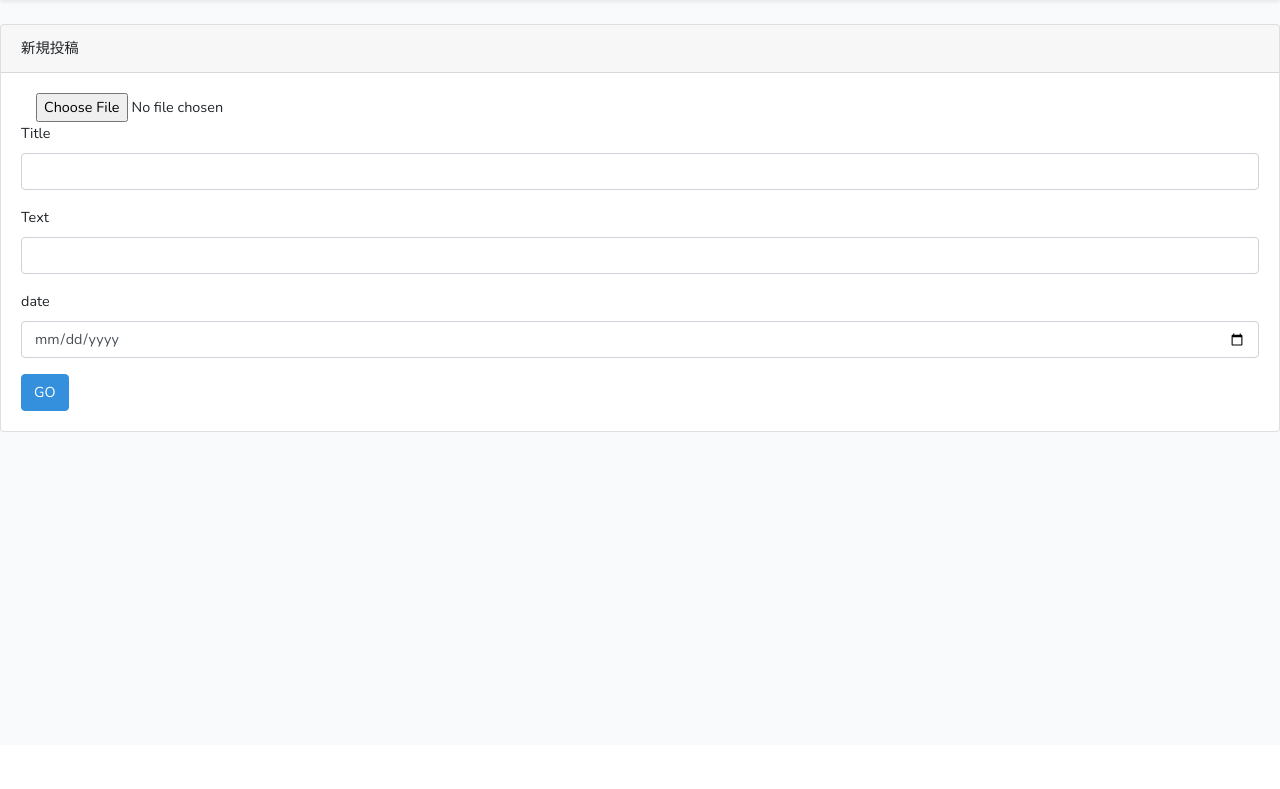
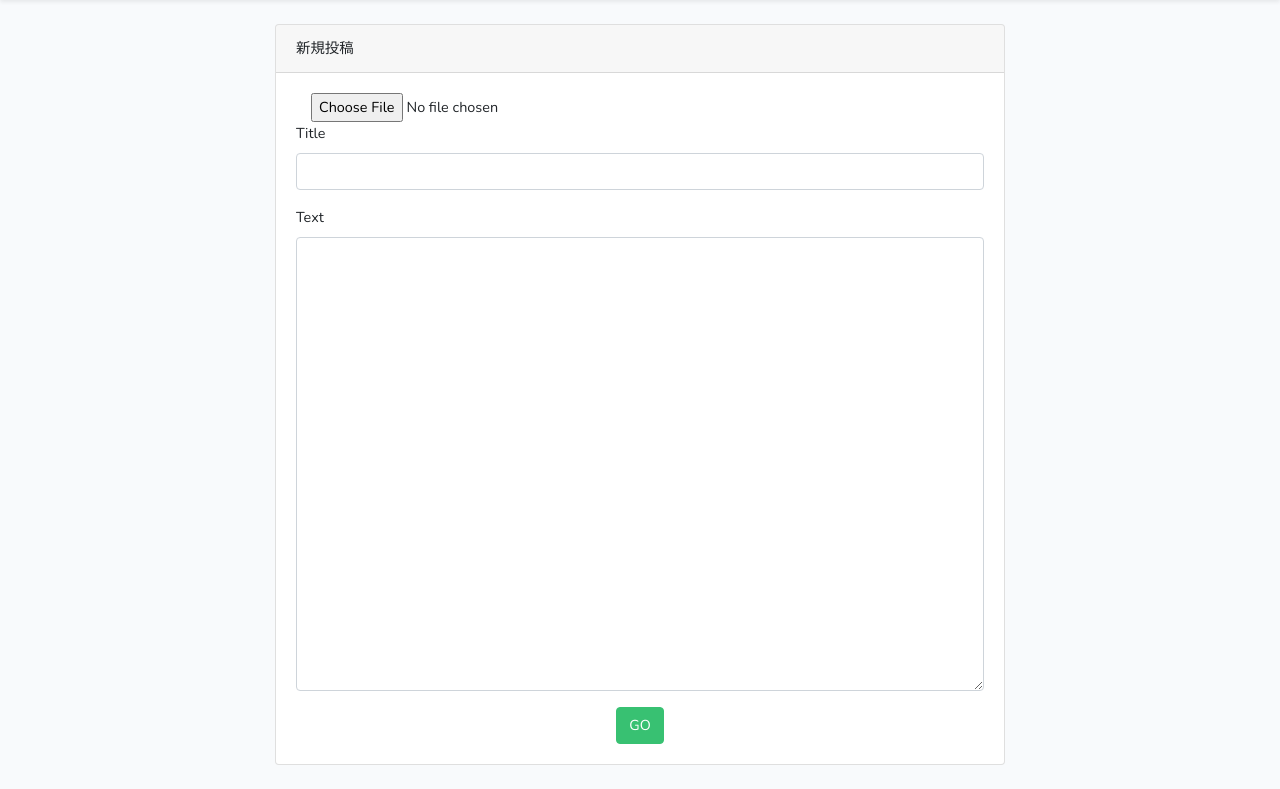
Before and after one commit to abeyuyajp/diary, a Laravel app: page /posts/create in a window 1280 px wide. Shown: the part 55-844 px from the top of the page. Before the commit the page ends 487 px from the top, so only its background shows below. Run offline with Laravel 8, Linux system fonts and the light colour scheme; style sheets or scripts are compiled from the project's sources.

Commit message:
新規投稿機能の実装

```diff
--- a/backend/resources/views/posts/create.blade.php
+++ b/backend/resources/views/posts/create.blade.php
@@ -1,16 +1,18 @@
-@extends("layouts.app")
-@section("content")
-<div class="row">
-    <div class="col-12">
-        <div class="card">
-            <div class="card-header">
-                新規投稿
-            </div>
-            <div class="card-body">
+
+@extends('layouts.app')
+
+@section('content')
+<div class="container">
+    <div class="row justify-content-center">
+        <div class="col-md-8">
+            <div class="card">
+                <div class="card-header">新規投稿</div>
+
+                <div class="card-body">
                 <form enctype="multipart/form-data" method="POST" action="/posts">
                     @csrf
                     <div class="col-sm-6">
-                        <input name="image" type="file">
+                        <input type="file" name="image">
                     </div>
 
                     <div class="form-group">
@@ -20,23 +22,17 @@
 
                     <div class="form-group">
                         <label for="text" class="control-label">Text</label>
-                        <input class="form-control" name="text" type="text">
-                    </div>
-
-                    <div class="form-group">
-                        <label for="published" class="control-label">date</label>
-                        <input class="form-control" name="published" type="date">
+                        <textarea class="form-control" name="text" style="padding-bottom: 50vh;"></textarea>
                     </div>
 
 
+                    <button class="btn btn-success d-block" type="submit" style="margin: 0 auto;">GO</button>
+                </form>
+            </div>
 
-                    <button class="btn btn-primary" type="submit">GO</button>
-                </form>
+                </div>
             </div>
         </div>
     </div>
 </div>
-
-
-
 @endsection
```
Also changed, not shown: 2 other files.
